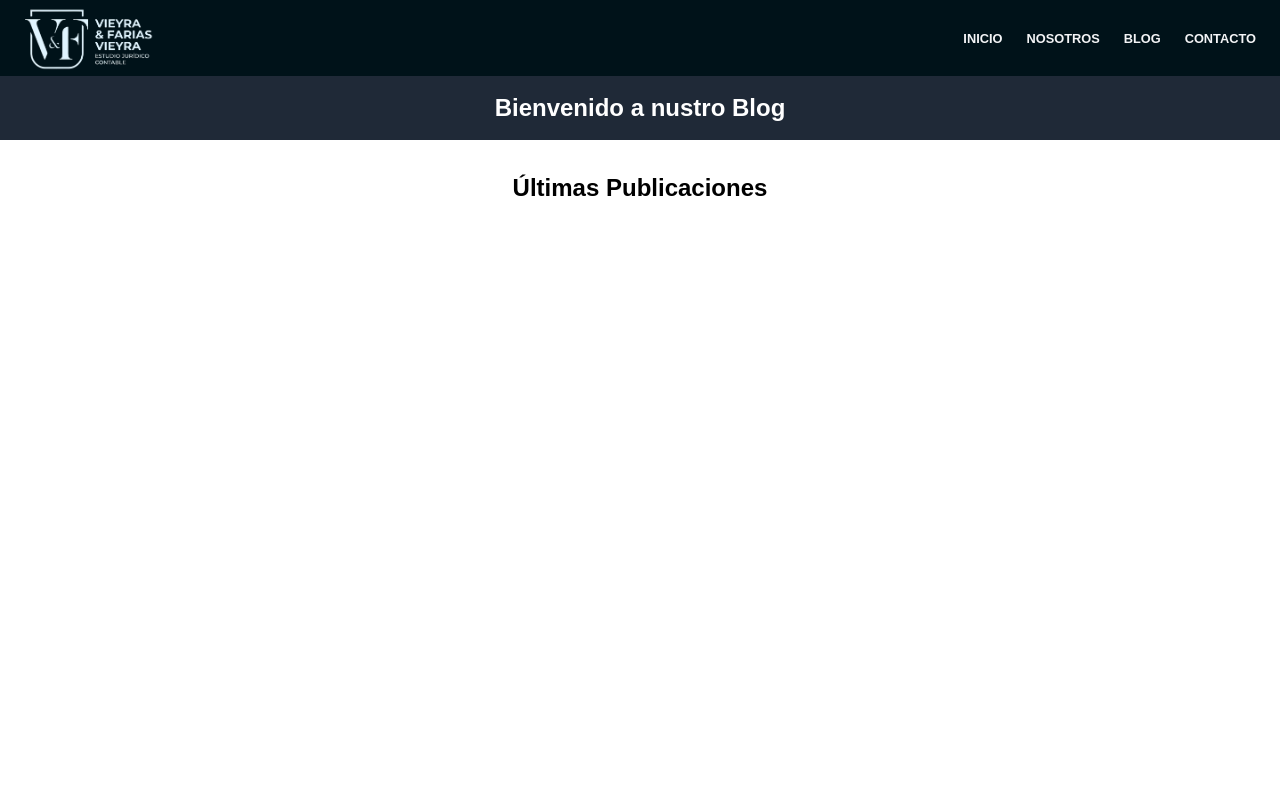
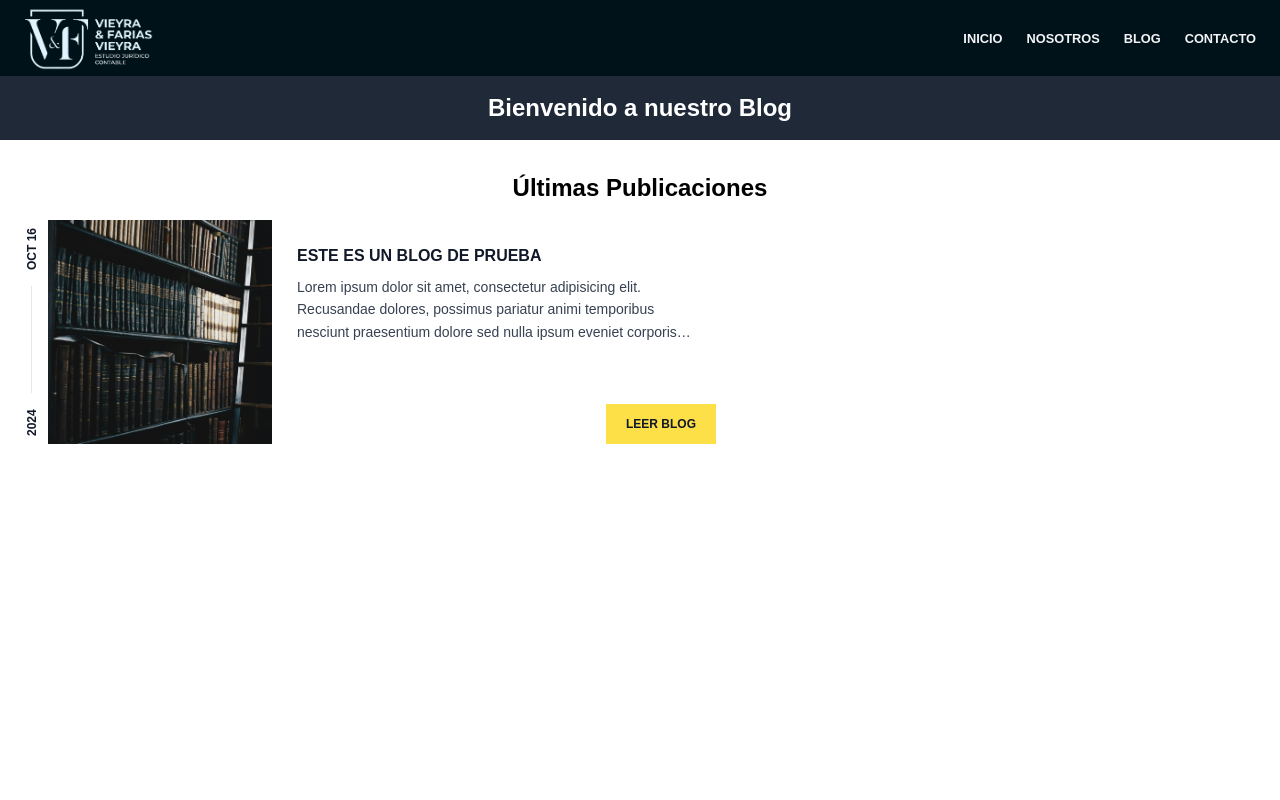
Before and after one commit to LeonAntGon/Estudio-juridico-contable, a Next.js app: page /blog in a window 1280 px wide. Shown: the top 800 px of the page. Built offline with nearby package versions, Linux system fonts and the light colour scheme.

Commit message:
Prototype finished

```diff
--- a/app/blog/page.tsx
+++ b/app/blog/page.tsx
@@ -1,10 +1,12 @@
+import Image from 'next/image';
 import React from 'react';
+import Book from '@/public/images/books.jpg';
 
 const BlogLandingPage: React.FC = () => {
     return (
         <div className="flex flex-col min-h-screen">
             <header className="bg-gray-800 text-white p-4">
-                <h1 className="text-2xl text-center font-bold">Bienvenido a nustro Blog</h1>
+                <h1 className="text-2xl text-center font-bold">Bienvenido a nuestro Blog</h1>
 
             </header>
             <main className="flex-grow p-4">
@@ -13,6 +15,56 @@ const BlogLandingPage: React.FC = () => {
                     {/* Mapea tus publicaciones del blog aquí */}
                     {/* Ejemplo: posts.map(post => <Post key={post.id} {...post} />) */}
                 </section>
+
+
+{/*Si dicen que si, maneja los div con los articulos con un flex o grid */}
+                <article className="flex bg-white transition hover:shadow-xl max-w-[700px]">
+  <div className="rotate-180 p-2 [writing-mode:_vertical-lr]">
+    <time
+      dateTime="2024-10-16"
+      className="flex items-center justify-between gap-4 text-xs font-bold uppercase text-gray-900"
+    >
+      <span>2024</span>
+      <span className="w-px flex-1 bg-gray-900/10"></span>
+      <span>Oct 16</span>
+    </time>
+  </div>
+
+  <div className="hidden sm:block sm:basis-56 min-w-[100px] max-w-300px">
+    <Image
+      alt=""
+      src={Book}
+      className="aspect-square h-full w-full object-cover min-w-[100px] max-w-300px"
+
+    />
+  </div>
+
+  <div className="flex flex-1 flex-col justify-between">
+    <div className="border-s border-gray-900/10 p-4 sm:border-l-transparent sm:p-6">
+      <a href="#">
+        <h3 className="font-bold uppercase text-gray-900">
+          Este es un blog de prueba
+        </h3>
+      </a>
+
+      <p className="mt-2 line-clamp-3 text-sm/relaxed text-gray-700">
+        Lorem ipsum dolor sit amet, consectetur adipisicing elit. Recusandae dolores, possimus
+        pariatur animi temporibus nesciunt praesentium dolore sed nulla ipsum eveniet corporis
+        quidem, mollitia itaque minus soluta, voluptates neque explicabo tempora nisi culpa eius
+        atque dignissimos. Molestias explicabo corporis voluptatem?
+      </p>
+    </div>
+
+    <div className="sm:flex sm:items-end sm:justify-end">
+      <a
+        href="#"
+        className="block bg-yellow-300 px-5 py-3 text-center text-xs font-bold uppercase text-gray-900 transition hover:bg-yellow-400"
+      >
+        Leer Blog
+      </a>
+    </div>
+  </div>
+</article>
             </main>
 
         </div>
--- a/app/page.tsx
+++ b/app/page.tsx
@@ -335,8 +335,13 @@ export default function Home() {
                   <span>Av. Salta 78,2º A - S. M. de Tucumán</span>
                 </div>
                 <div className="pt-12">
-                  <h3 className="font-semibold mb-2">Nuestro horario de atención</h3>
-                  <div className="flex space-x-4">
+                  <div className='flex '>
+                    <svg width="22px" height="22px" stroke-width="1.4" viewBox="0 0 24 24" fill="none" xmlns="http://www.w3.org/2000/svg" color="#000000"><path d="M12 6L12 12L18 12" stroke="#000000" stroke-width="1.4" stroke-linecap="round" stroke-linejoin="round"></path><path d="M12 22C17.5228 22 22 17.5228 22 12C22 6.47715 17.5228 2 12 2C6.47715 2 2 6.47715 2 12C2 17.5228 6.47715 22 12 22Z" stroke="#000000" stroke-width="1.4" stroke-linecap="round" stroke-linejoin="round"></path></svg>
+                    <h3 className="font-semibold ml-2">
+                    Nuestro horario de atención</h3>
+                  </div>
+
+                  <div className="flex space-x-4 mt-2">
                     <p>Lunes a viernes de 8:00 a.m. a 5:00 p.m.</p>
                   </div>
                 </div>
--- a/components/Footer.tsx
+++ b/components/Footer.tsx
@@ -9,7 +9,7 @@ export default function Footer() {
 
   return (
     <footer className="">
-  <div className="mx-auto max-w-screen-xl space-y-8 px-4 py-16 sm:px-6 lg:space-y-16 lg:px-8">
+  <div className="mx-auto max-w-screen-xl space-y-8 px-4 py-[74px] sm:px-6 lg:space-y-16 lg:px-8">
     <div className="flex items-center flex-col md:flex-row lg:justify-around mb-[60px]">
       <div className="text-teal-600">
       <Image src={Logo.src} alt='Vieyra & FarÍas Vieyra Estudio Jurídico Contable' height={100} width={150}/>
```
Also changed, not shown: public/images/books.jpg (added).
